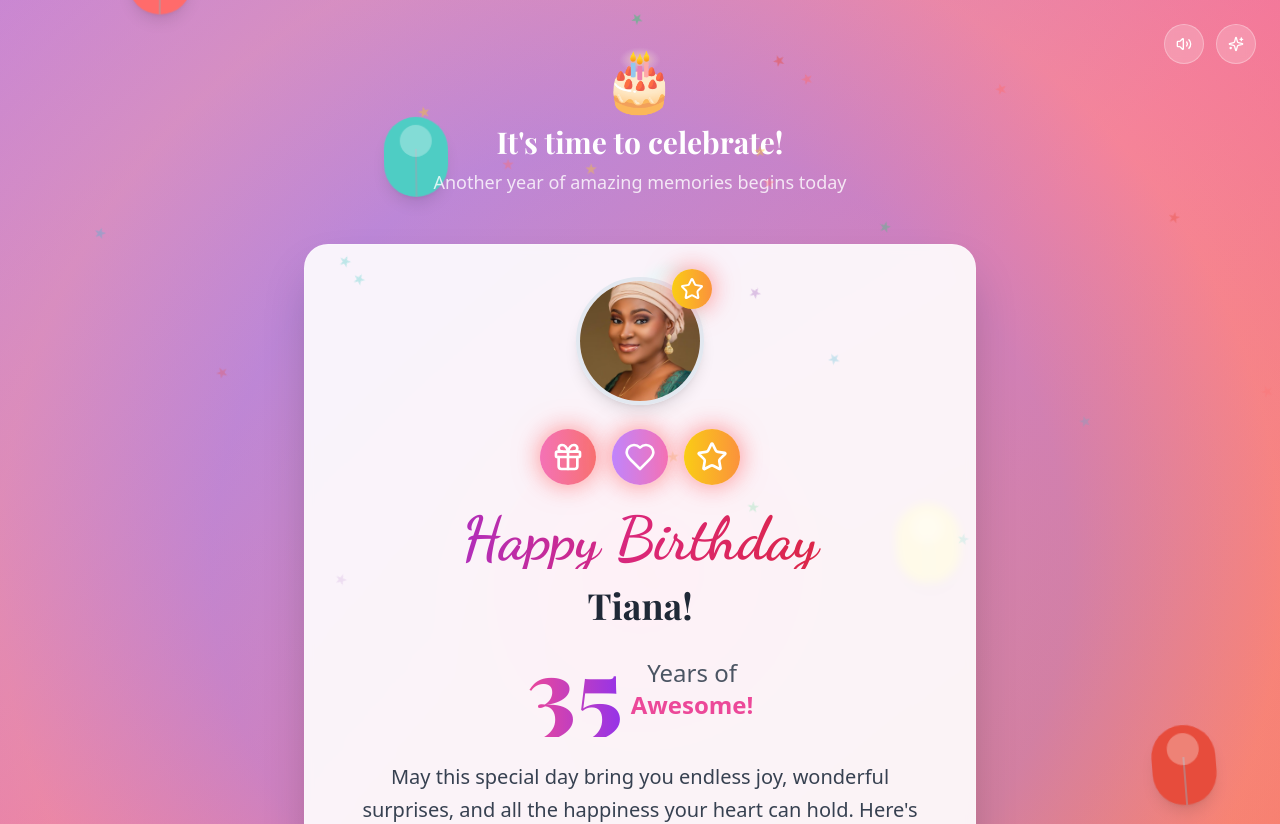
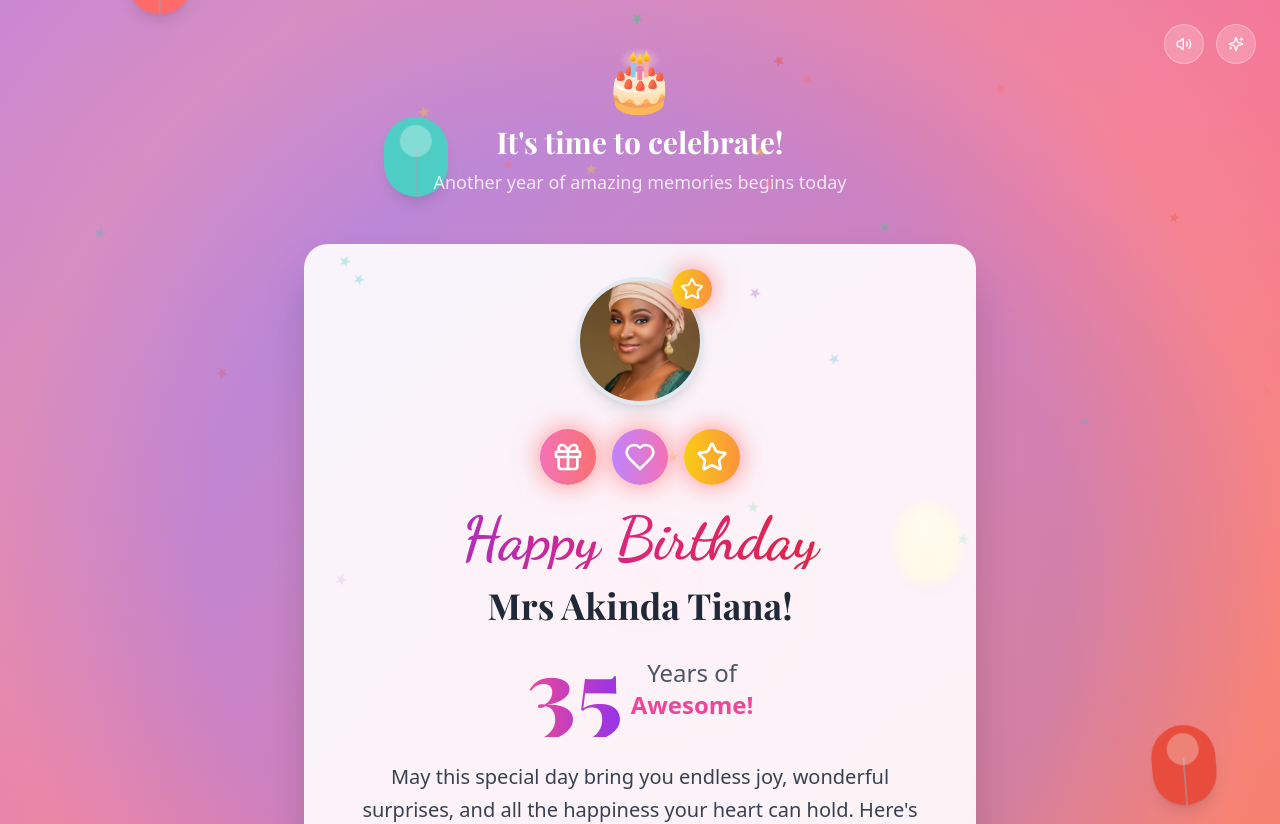
Before and after one commit to Nonwuorah/birthdayCard, a React (Vite) app: page / in a window 1280 px wide. Shown: the top 824 px of the page. Built offline with nearby package versions, Linux system fonts and the light colour scheme.

Commit message:
Update Index.tsx

```diff
--- a/src/pages/Index.tsx
+++ b/src/pages/Index.tsx
@@ -123,7 +123,7 @@ const Index = () => {
         {/* Birthday Card */}
         <div className="w-full max-w-4xl">
           <BirthdayCard
-            name="Tiana"
+            name="Mrs Akinda Tiana"
             age={35}
             message="May this special day bring you endless joy, wonderful surprises, and all the happiness your heart can hold. Here's to another year of incredible adventures and beautiful moments!"
           />
```
